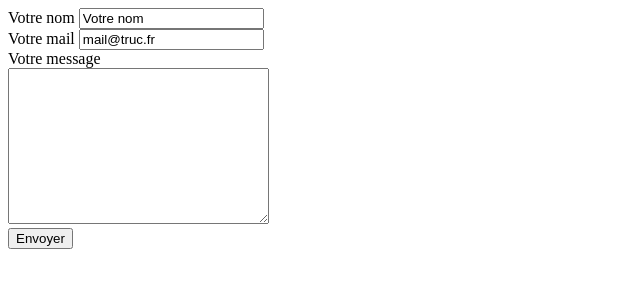
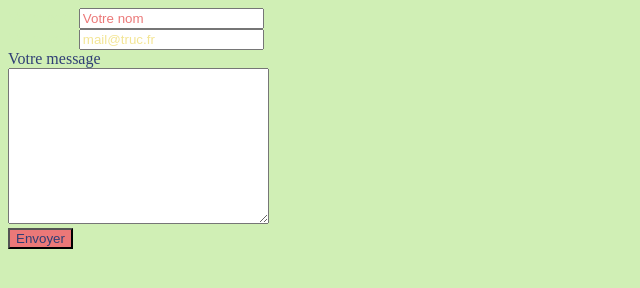
Before and after one commit to MAUREAU-projet/CV_html, a plain HTML site: page Exemple_form2.html in a window 1280 px wide. Shown: the whole page, without its empty margins (0-640 px from the left). Drawn offline with Linux system fonts and the light colour scheme.

Commit message:
Update Exemple_form2.html

```diff
--- a/Exemple_form2.html
+++ b/Exemple_form2.html
@@ -1,21 +1,22 @@
 <!DOCTYPE html>
 <html>
     <head>
+		<link rel="stylesheet" type="text/css" href="/CVcodeCSS.css">
 
     </head>
 
     <body>
         <form action="mailto:clemaureau@gmail.com" method="post"enctype="text/plain">
-            <label >Votre nom</label>
-            <input type="text" name="" value="Votre nom" id=""><br/>
+            <label class="un">Votre nom</label>
+            <input type="text" name="" value="Votre nom" id="trois"><br/>
 
-            <label >Votre mail</label>
-            <input type="text" name="" value="mail@truc.fr" id=""><br/>
+            <label class="un">Votre mail</label>
+            <input type="text" name="" value="mail@truc.fr" id="quatre"><br/>
 
-            <label >Votre message</label> <br/>
+            <label class="deux">Votre message</label> <br/>
             <textarea name="VotreText" id="" cols="30" rows="10"></textarea><br/>
 
-            <input type="submit" name="" value="Envoyer" id="">
+            <input type="submit" name="" value="Envoyer" id="cinq">
 
         </form>
     </body>
```
